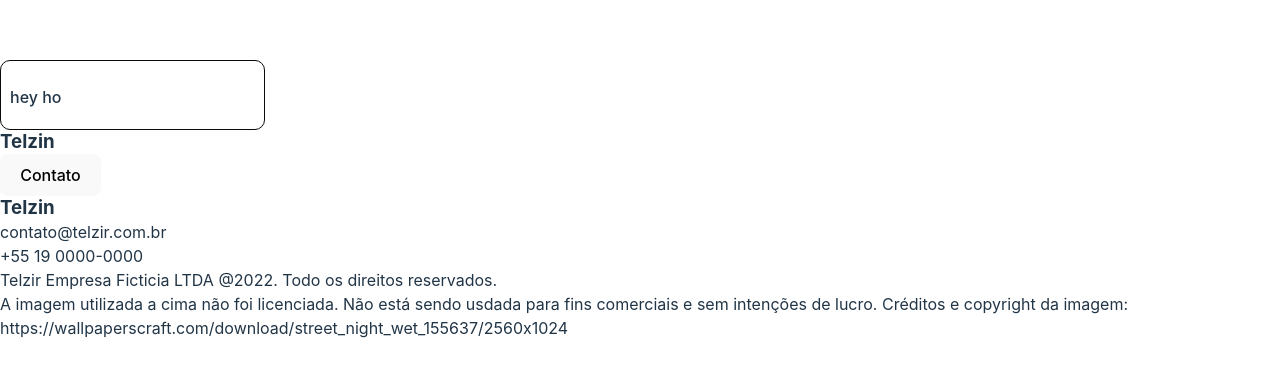
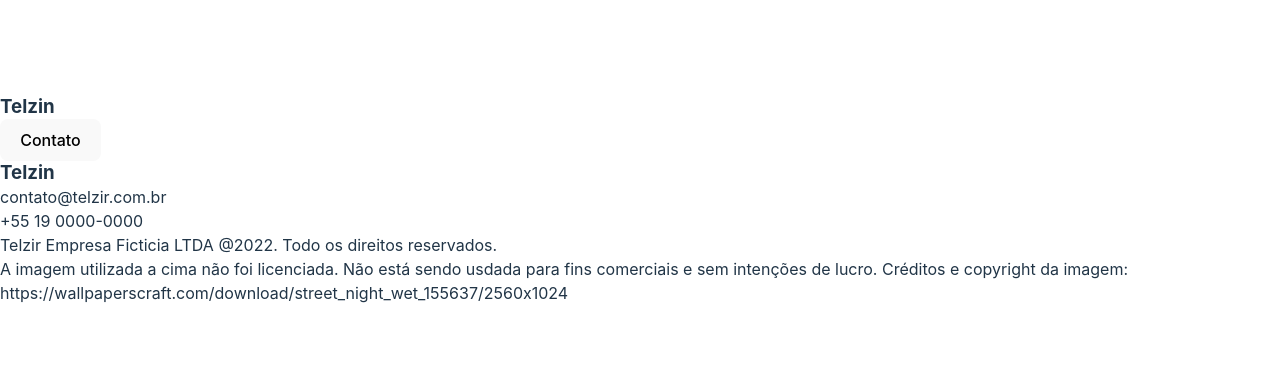
Before and after one commit to danielanthonyl/phone-carrier, a React (Vite) app in the folder ui/: page / in a window 1280 px wide. Shown: the part 200-576 px from the top of the page. Built offline with nearby package versions, Linux system fonts and the light colour scheme.

Commit message:
fix (ui): removed input from app.tsx

```diff
--- a/ui/src/App.tsx
+++ b/ui/src/App.tsx
@@ -1,11 +1,8 @@
-import { Input } from './components/Input';
 import { Layout } from './components/Layout';
 
 function App() {
   return (
     <div className="App">
-      <Input placeholder="hey ho" />
-
       <Layout></Layout>
     </div>
   );
```
